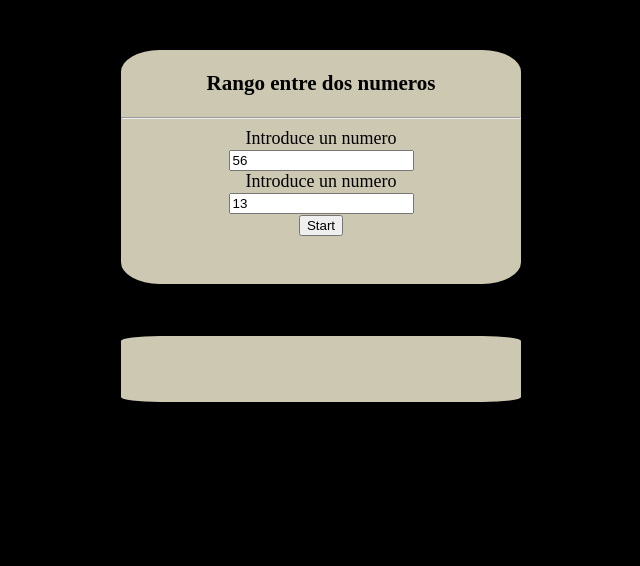
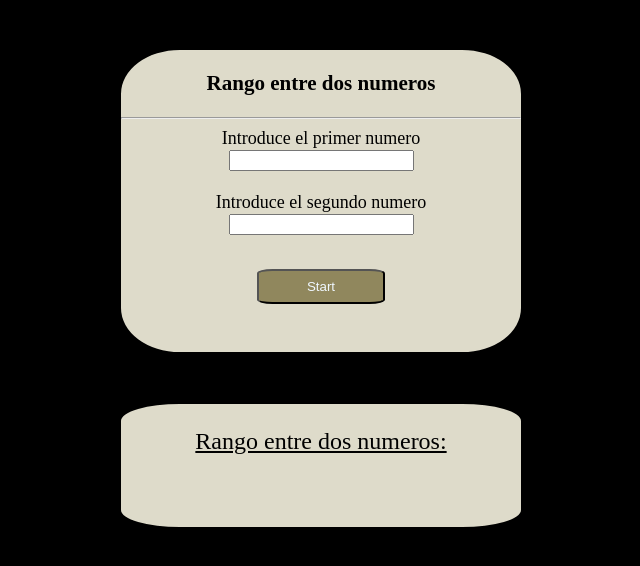
Before and after one commit to Shamanesss/formulario, a plain HTML site: page index.html in a window 1280 px wide. Shown: the whole page, without its empty margins (319-959 px from the left). Drawn offline with Linux system fonts and the light colour scheme.

Commit message:
arreglado el error del form

```diff
--- a/custom.js
+++ b/custom.js
@@ -1,28 +1,23 @@
 const num1 = document.querySelector('#numero1');
 const num2 = document.querySelector('#numero2');
-//const btnFooter =document.querySelector('#start');
 const rango = document.querySelector('#rango');
-//btnFooter.addEventListener('click', rangoNumeros);
 
 function rangoNumeros(){
-    console.log("hola");
 
-    let valor1 = 34//parseInt(num1.value);
-    let valor2 = 55//parseInt(num2.value);
+    let valor1 = parseInt(num1.value);
+    let valor2 =parseInt(num2.value);
     let resultado=' ';
     let i;
+    resultado += "<ul>";
 
 
       if (valor1<=valor2){
          for( i=valor1;i<=valor2;i++){
-             resultado += i+" ";
-
+             resultado += `<li> ${i} </li>`;
          }
       }else if (valor1>=valor2){
           for( i=valor1;i>=valor2;i--){
-             resultado += i +" ";
-
-
+             resultado += `<li> ${i} </li>`;
           }
 
      }rango.innerHTML =resultado;
--- a/index.html
+++ b/index.html
@@ -8,17 +8,18 @@
     <link rel="stylesheet" href="style.css">
 </head>
 <body>
-    <form id="contenedor" class="contenedor">
+    <div id="contenedor" class="contenedor">
         <h3>Rango entre dos numeros</h3>
         <hr>
-        <label for="numero1" id="numero1">Introduce un numero</label><br>
-        <input type="text" name="numero1" id="numero1" value="56"><br>
-        <label for="numero2" id="numero2">Introduce un numero</label><br>
-        <input type="text" name="numero2" id="numero2" value="13"><br>
-        <button id="start" onmouseover="rangoNumeros()">Start</button>
-    </form>
+        <label for="numero1" >Introduce el primer numero</label><br>
+        <input type="text" name="numero1" id="numero1" value=""><br><br>
+        <label for="numero2">Introduce el segundo numero</label><br>
+        <input type="text" name="numero2" id="numero2" value=""><br><br>
+        <button id="start" onclick="rangoNumeros()">Start</button>
+    </div>
     <div class="contenedor">
-        <p id="rango"></p>
+        <p class="texto">Rango entre dos numeros:</p>
+        <p id="rango" class="rango"></p>
     </div>
     <script src="custom.js"></script>
 </body>
--- a/style.css
+++ b/style.css
@@ -2,15 +2,36 @@ body{
     background-color: black;
 }
 .contenedor{
-    background-color: rgb(204, 200, 177);
+    background-color: rgb(222, 219, 202);
     border: 2px solid black;
     margin: 3rem auto;
     width: 25rem;
     font-size: large;
     text-align: center;
     padding-bottom: 3rem;
-    border-radius: 10%;
+    border-radius: 15%;
 }
-#rango{
+.texto{
+    font-size: 1.5rem;
+    text-decoration: underline;
+}
+ul{
+    list-style: none;
+    font-weight: 900;
+    display:flex;
+    justify-items: baseline;
+    gap: 3rem;
+    flex-wrap: wrap;
+    margin: 0 4rem;
+
+
+
+
+}
+#start{
+    margin-top: 0.8rem;
+    padding: 0.5rem 3rem;
+    border-radius: 12%;
+    background-color: rgb(144, 135, 93);
     color: aliceblue;
 }
```
